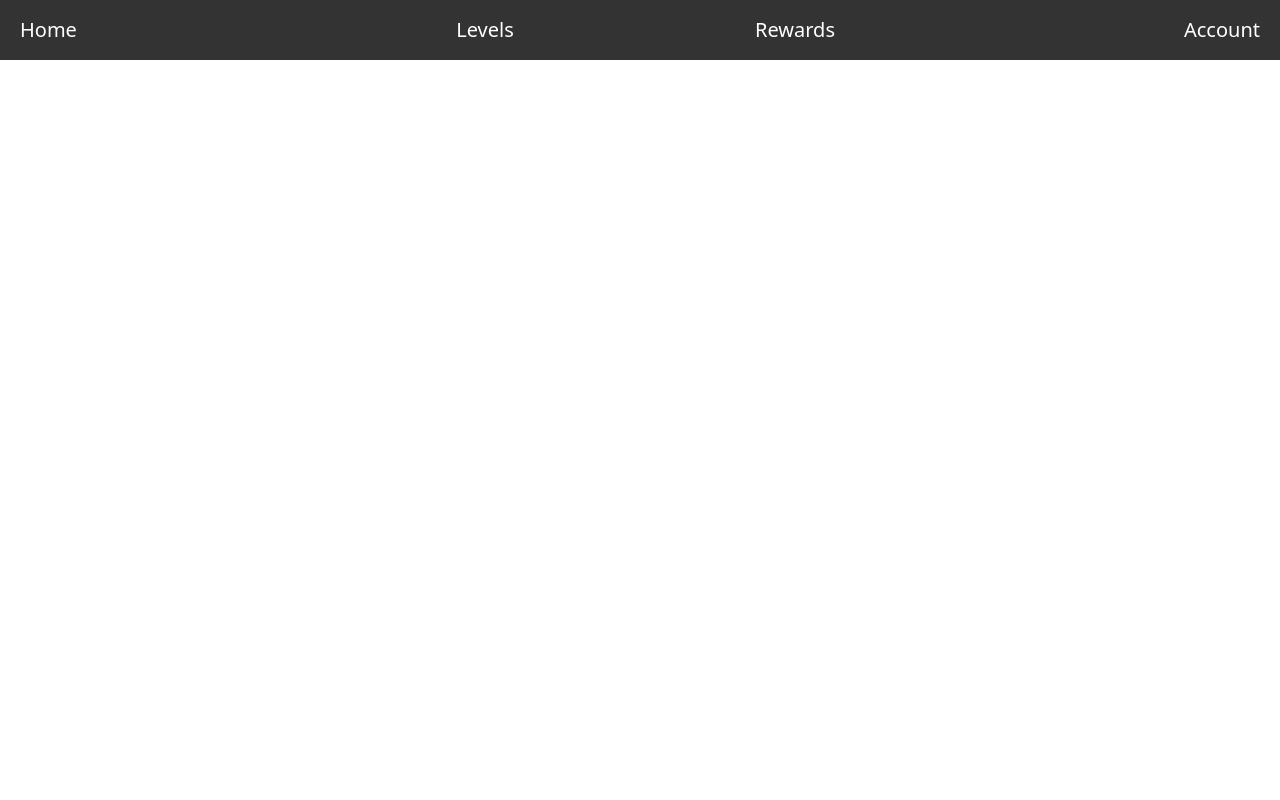
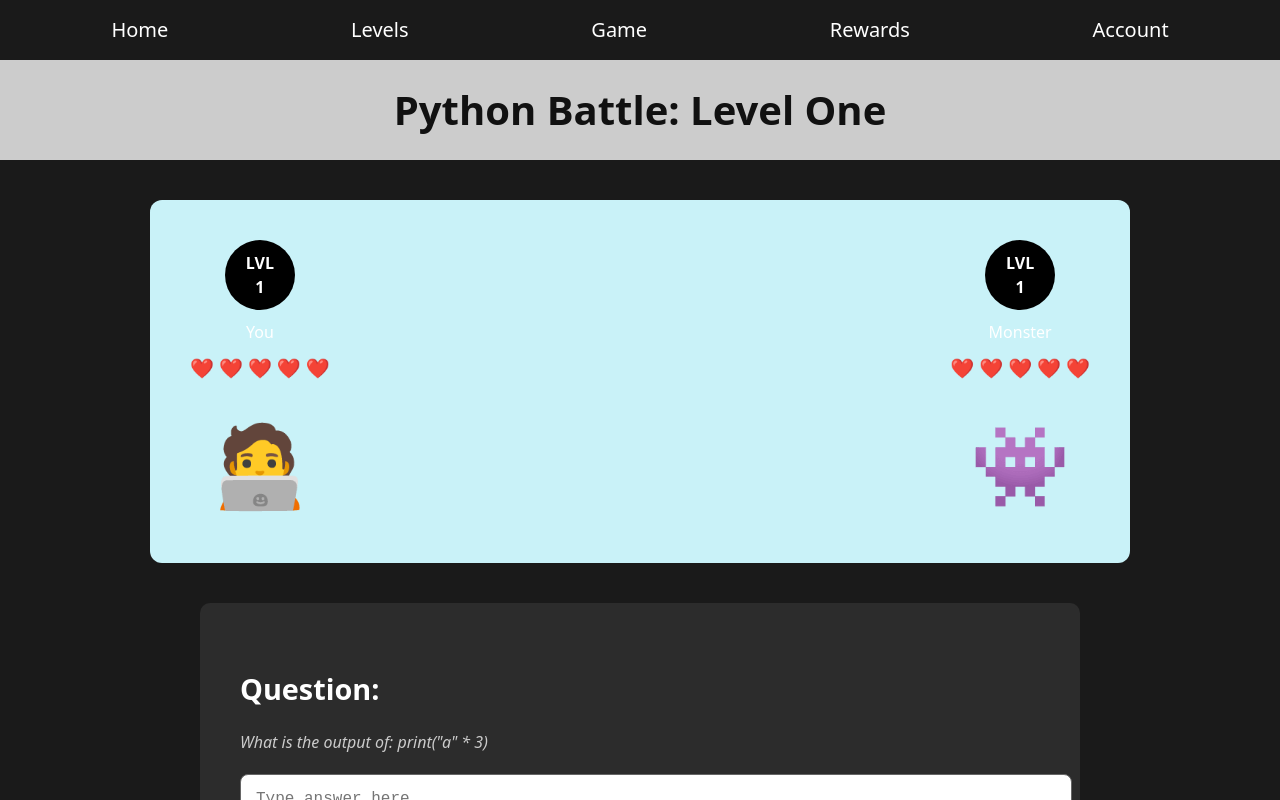
Before and after one commit to ayaank37/blueteam, a React (Vite) app in the folder client/: page /game in a window 1280 px wide. Built offline with nearby package versions, Linux system fonts and the light colour scheme.

Commit message:
Made Game Page

```diff
--- a/client/src/App.jsx
+++ b/client/src/App.jsx
@@ -6,6 +6,7 @@ import AccountPage from './Pages/AccountPage';
 import LoginPage from './Pages/LoginPage';
 import LevelsPage from './Pages/LevelsPage';
 import RewardsPage from './Pages/RewardsPage';
+import GamePage from './Pages/GamePage'; // ✅ ADD THIS LINE
 
 import { GameBucksProvider } from './Components/GameBucksContext';
 
@@ -15,36 +16,34 @@ function App() {
       <GameBucksProvider>
         <nav
   style={{
-            backgroundColor: '#333',
+    backgroundColor: '#1a1a1a',
     padding: '10px 20px',
     display: 'flex',
     alignItems: 'center',
-            justifyContent: 'space-between',
+    justifyContent: 'space-around',
     height: '60px',
     boxSizing: 'border-box',
   }}
 >
-          <div style={{ flex: 1 }}>
-            <Link to="/" style={{ color: 'white', textDecoration: 'none', fontSize: '20px' }}>
-              Home
+  {['/', '/levels', '/game', '/rewards', '/account'].map((path, i) => {
+    const labels = ['Home', 'Levels', 'Game', 'Rewards', 'Account'];
+    return (
+      <Link
+        key={path}
+        to={path}
+        style={{
+          color: 'white',
+          textDecoration: 'none',
+          fontSize: '20px',
+          fontWeight: '500',
+        }}
+      >
+        {labels[i]}
       </Link>
-          </div>
-          <div style={{ flex: 1, textAlign: 'center' }}>
-            <Link to="/levels" style={{ color: 'white', textDecoration: 'none', fontSize: '20px' }}>
-              Levels
-            </Link>
-          </div>
-          <div style={{ flex: 1, textAlign: 'center' }}>
-            <Link to="/rewards" style={{ color: 'white', textDecoration: 'none', fontSize: '20px' }}>
-              Rewards
-            </Link>
-          </div>
-          <div style={{ flex: 1, textAlign: 'right' }}>
-            <Link to="/account" style={{ color: 'white', textDecoration: 'none', fontSize: '20px' }}>
-              Account
-            </Link>
-          </div>
+    );
+  })}
 </nav>
+
 
         <div style={{ height: 'calc(100vh - 60px)', width: '100vw', overflowY: 'auto' }}>
           <Routes>
@@ -53,6 +52,7 @@ function App() {
             <Route path="/login" element={<LoginPage />} />
             <Route path="/levels" element={<LevelsPage />} />
             <Route path="/rewards" element={<RewardsPage />} />
+            <Route path="/game" element={<GamePage />} />
           </Routes>
         </div>
       </GameBucksProvider>
--- /dev/null
+++ b/client/src/Pages/GamePage.jsx
@@ -0,0 +1,163 @@
+import React, { useState, useEffect } from 'react';
+import { useGameBucks } from '../Components/GameBucksContext';
+
+const questionBank = [
+  { prompt: 'What is the output of: print(2 ** 3)', answer: '8' },
+  { prompt: 'What does len("hello") return?', answer: '5' },
+  { prompt: 'What is the result of: print(10 // 3)', answer: '3' },
+  { prompt: 'What is the value of: bool("")', answer: 'False' },
+  { prompt: 'What is the result of: print(5 % 2)', answer: '1' },
+  { prompt: 'What is the output of: print("a" * 3)', answer: 'aaa' },
+  { prompt: 'What is the output of: print(7 + 3 * 2)', answer: '13' },
+  { prompt: 'What is the type of: type([])', answer: "<class 'list'>" },
+  { prompt: 'What is the output of: print(9 != 10)', answer: 'True' },
+  { prompt: 'What does range(3) return?', answer: 'range(0, 3)' },
+];
+
+const MAX_HEARTS = 5;
+
+const GamePage = () => {
+  const { gameBucks, setGameBucks } = useGameBucks();
+  const [playerHearts, setPlayerHearts] = useState(MAX_HEARTS);
+  const [monsterHearts, setMonsterHearts] = useState(MAX_HEARTS);
+  const [feedback, setFeedback] = useState('');
+  const [userInput, setUserInput] = useState('');
+  const [usedIndices, setUsedIndices] = useState([]);
+  const [question, setQuestion] = useState(null);
+
+  const renderHearts = (count) => '❤️ '.repeat(count).trim();
+
+  const getNextQuestion = (used) => {
+    if (used.length >= questionBank.length) return null;
+    let index;
+    do {
+      index = Math.floor(Math.random() * questionBank.length);
+    } while (used.includes(index));
+    return { question: questionBank[index], index };
+  };
+
+  const loadNextQuestion = () => {
+    const { question: nextQ, index } = getNextQuestion(usedIndices) || {};
+    if (nextQ) {
+      setQuestion(nextQ);
+      setUsedIndices((prev) => [...prev, index]);
+    }
+  };
+
+  useEffect(() => {
+    loadNextQuestion();
+  }, []); // initial load
+
+  const handleSubmit = () => {
+    if (!question || playerHearts === 0 || monsterHearts === 0) return;
+
+    const normalized = userInput.trim();
+    const correct = normalized === question.answer;
+
+    if (correct) {
+      setFeedback('✅ Correct! +5 GameBucks. Monster lost a heart!');
+      setGameBucks((prev) => prev + 5);
+      const newMonsterHearts = Math.max(monsterHearts - 1, 0);
+      setMonsterHearts(newMonsterHearts);
+      if (newMonsterHearts === 0) {
+        setGameBucks((prev) => prev + 25);
+        setFeedback('🎉 You defeated the monster! +25 bonus GameBucks!');
+      }
+    } else {
+      const newPlayerHearts = Math.max(playerHearts - 1, 0);
+      setPlayerHearts(newPlayerHearts);
+      if (newPlayerHearts === 0) {
+        setFeedback(`☠️ You died. Correct answer: ${question.answer}`);
+      } else {
+        setFeedback(`❌ Incorrect! You lost a heart. Correct answer: ${question.answer}`);
+      }
+    }
+
+    setUserInput('');
+
+    if (playerHearts > 1 && monsterHearts > 1) {
+      setTimeout(() => {
+        loadNextQuestion();
+      }, 500);
+    }
+  };
+
+  return (
+    <div style={{ backgroundColor: '#1a1a1a', color: 'white', minHeight: '100vh', paddingBottom: '60px' }}>
+      <div style={{ width: '100%', backgroundColor: '#ccc', textAlign: 'center', padding: '20px 0', fontSize: '2.5rem', fontWeight: 'bold', color: '#111' }}>
+        Python Battle: Level One
+      </div>
+
+      {/* Hearts + Battle Display */}
+      <div style={{ backgroundColor: '#c9f2f8', width: '90%', maxWidth: '900px', margin: '40px auto', borderRadius: '12px', padding: '40px', display: 'flex', justifyContent: 'space-between', alignItems: 'center' }}>
+        <div style={{ textAlign: 'center' }}>
+          <div style={{ backgroundColor: 'black', color: 'white', borderRadius: '50%', width: 70, height: 70, fontSize: '1rem', fontWeight: 'bold', display: 'flex', justifyContent: 'center', alignItems: 'center', margin: '0 auto 10px' }}>
+            LVL<br />1
+          </div>
+          <div style={{ marginBottom: '10px' }}>You</div>
+          <div style={{ fontSize: '1.2rem', marginBottom: '20px' }}>{renderHearts(playerHearts)}</div>
+          <div style={{ fontSize: '80px' }}>🧑‍💻</div>
+        </div>
+        <div style={{ textAlign: 'center' }}>
+          <div style={{ backgroundColor: 'black', color: 'white', borderRadius: '50%', width: 70, height: 70, fontSize: '1rem', fontWeight: 'bold', display: 'flex', justifyContent: 'center', alignItems: 'center', margin: '0 auto 10px' }}>
+            LVL<br />1
+          </div>
+          <div style={{ marginBottom: '10px' }}>Monster</div>
+          <div style={{ fontSize: '1.2rem', marginBottom: '20px' }}>{renderHearts(monsterHearts)}</div>
+          <div style={{ fontSize: '80px' }}>👾</div>
+        </div>
+      </div>
+
+      {/* Question */}
+      {question && playerHearts > 0 && monsterHearts > 0 && (
+        <div style={{ backgroundColor: '#2c2c2c', padding: '40px', width: '90%', maxWidth: '800px', borderRadius: '10px', margin: '0 auto' }}>
+          <h2 style={{ fontSize: '1.8rem', marginBottom: '20px' }}>Question:</h2>
+          <p style={{ fontStyle: 'italic', color: '#ccc', marginBottom: '20px' }}>{question.prompt}</p>
+
+          <textarea
+            placeholder="Type answer here..."
+            rows={3}
+            style={{ width: '100%', fontSize: '1rem', padding: '15px', borderRadius: '8px', border: '1px solid #666', backgroundColor: '#fff', color: '#111' }}
+            value={userInput}
+            onChange={(e) => setUserInput(e.target.value)}
+          />
+
+          <div style={{ marginTop: '20px', display: 'flex', justifyContent: 'flex-end' }}>
+            <button
+              onClick={handleSubmit}
+              disabled={playerHearts === 0 || monsterHearts === 0}
+              style={{
+                backgroundColor: '#4caf50',
+                color: 'white',
+                padding: '12px 25px',
+                borderRadius: '25px',
+                fontSize: '1rem',
+                border: 'none',
+                cursor: 'pointer',
+                fontWeight: 'bold'
+              }}
+            >
+              Submit Answer
+            </button>
+          </div>
+
+          {feedback && (
+            <p style={{ marginTop: '20px', fontSize: '1.2rem', fontWeight: 'bold', color: feedback.startsWith('✅') || feedback.startsWith('🎉') ? '#4caf50' : '#ff5252' }}>
+              {feedback}
+            </p>
+          )}
+        </div>
+      )}
+
+      {/* Game Over / Win */}
+      {playerHearts === 0 && (
+        <h2 style={{ textAlign: 'center', marginTop: '40px', color: '#ff5252' }}>☠️ You have died. Refresh to try again.</h2>
+      )}
+      {monsterHearts === 0 && (
+        <h2 style={{ textAlign: 'center', marginTop: '40px', color: '#4caf50' }}>🎉 Victory! You earned +25 bonus GameBucks!</h2>
+      )}
+    </div>
+  );
+};
+
+export default GamePage;
```
Lines whose indentation alone changed are shown as unchanged.
